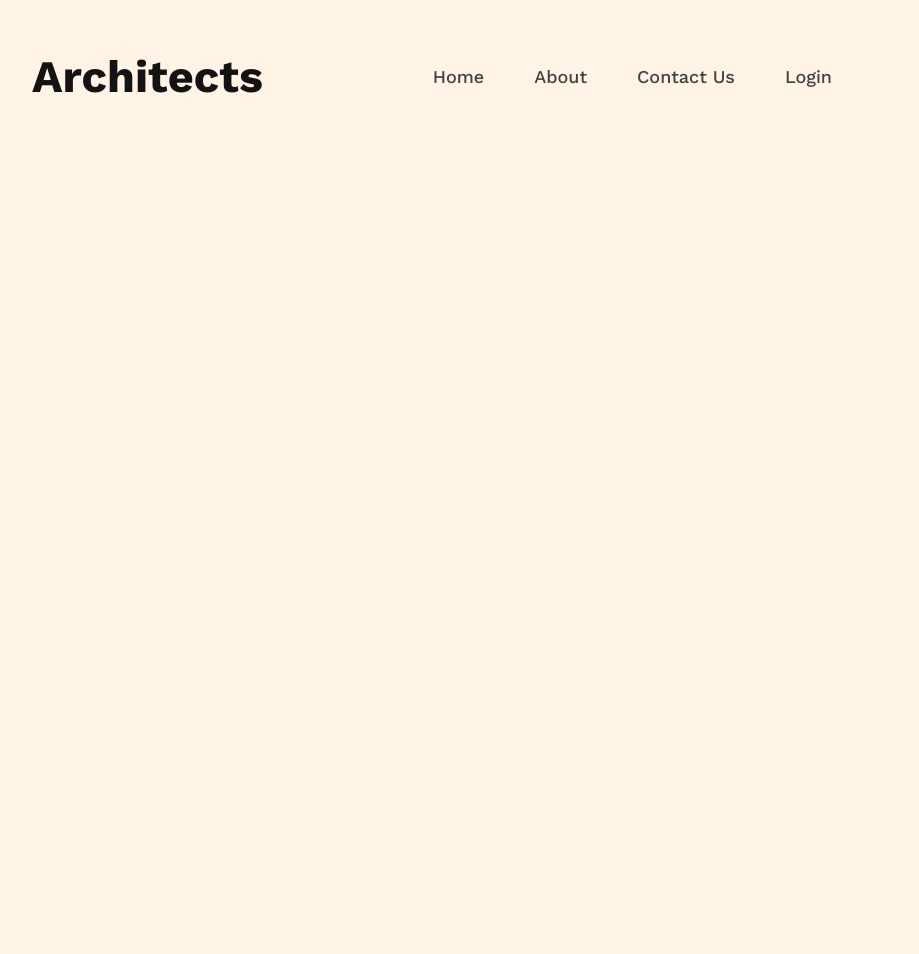
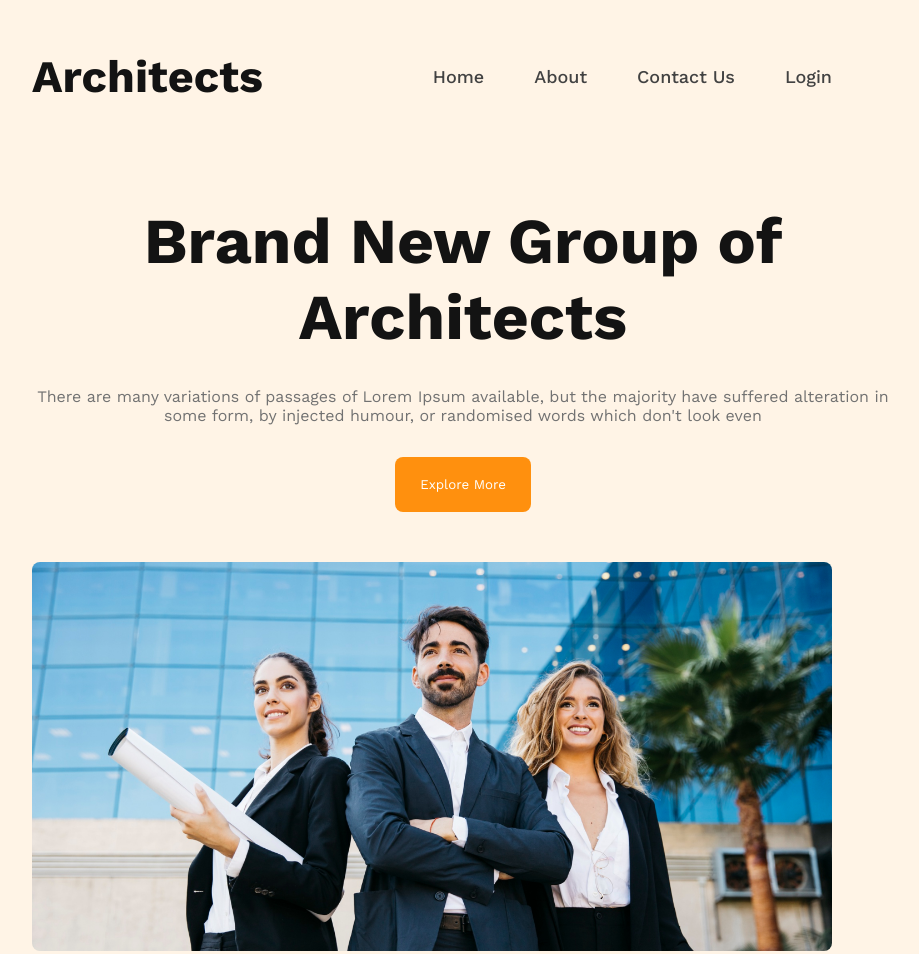
Before and after one commit to Fahim-Prodhan/architechture-web, a plain HTML site: page architechture.html in a window 1280 px wide. Shown: the top 954 px of the page, without its empty margins (208-1127 px from the left). Drawn offline with nearby package versions, Linux system fonts and the light colour scheme.

Commit message:
header banner is complete

```diff
--- a/architechture.html
+++ b/architechture.html
@@ -1,15 +1,14 @@
 <!DOCTYPE html>
 <html lang="en">
+
 <head>
     <meta charset="UTF-8" />
     <meta name="viewport" content="width=device-width, initial-scale=1.0" />
     <title>Architects</title>
     <link rel="preconnect" href="https://fonts.googleapis.com" />
     <link rel="preconnect" href="https://fonts.gstatic.com" crossorigin />
-    <link
-      href="https://fonts.googleapis.com/css2?family=Work+Sans:ital,wght@0,100..900;1,100..900&display=swap"
-      rel="stylesheet"
-    />
+    <link href="https://fonts.googleapis.com/css2?family=Work+Sans:ital,wght@0,100..900;1,100..900&display=swap"
+        rel="stylesheet" />
     <link rel="stylesheet" href="style.css" />
 </head>
 
@@ -24,6 +23,16 @@
                 <li><a href="">Login</a></li>
             </ul>
         </nav>
+        <div class="banner">
+            <div class="head-text-container">
+                <h1 class="head-title">Brand New Group of Architects </h1>
+                <p class="head-description">There are many variations of passages of Lorem Ipsum available, but the
+                    majority have suffered alteration in some form, by injected humour, or randomised words which don't
+                    look even</p>
+                <button class="btn">Explore More</button>
+            </div>
+            <img src="images/banner.png" alt="" class="head-img">
+        </div>
     </header>
 
     <main>
@@ -34,4 +43,5 @@
 
     </footer>
 </body>
+
 </html>
--- a/style.css
+++ b/style.css
@@ -8,13 +8,15 @@
 .header {
     height: 1322px;
     background: rgba(255, 144, 14, 0.10);
-    padding: 50px 240px 100px;
+    padding: 50px 240px;
 }
 
 .nav {
     display: flex;
     justify-content: space-between;
     align-items: center;
+    margin-bottom: 100px;
+
 }
 
 .header .nav-title {
@@ -26,7 +28,6 @@
 
 .header ul {
     display: flex;
-    gap: 50px;
 }
 
 .header ul li {
@@ -39,5 +40,43 @@
     text-align: center;
     font-size: 18px;
     font-weight: 500;
-    line-height: 26px;
+    margin-left: 50px;
 }
+
+/* Heading text css */
+
+.head-text-container {
+    width: 862px;
+    display: block;
+    margin: 0 auto;
+    text-align: center;
+}
+
+.head-title {
+    color: #131313;
+    font-size: 64px;
+    font-weight: 700;
+    margin-bottom: 32px;
+}
+
+.head-description {
+    color: #727272;
+    font-size: 16px;
+    font-weight: 400;
+
+}
+
+.btn {
+    border: 0;
+    border-radius: 8px;
+    background: #FF900E;
+    padding: 20px 25px;
+    color: #fff;
+    margin-top: 32px;
+}
+
+.head-img {
+    width: 100%;
+    border-radius: 8px;
+    margin-top: 50px;
+}
```
Lines whose indentation alone changed are shown as unchanged.
